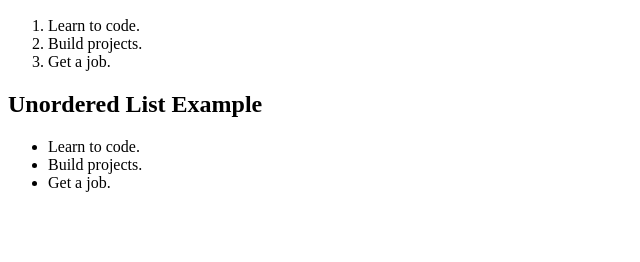
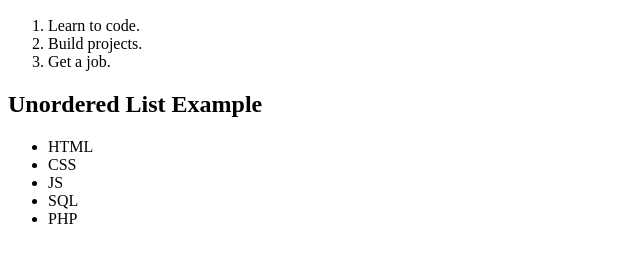
Before and after one commit to bookaneers/m1-321-code-solutions, a website: page html-lists/index.html in a window 1280 px wide. Shown: the part 110-372 px from the top of the page, without its empty margins (0-640 px from the left). Drawn offline with Linux system fonts and the light colour scheme.

Commit message:
Completed html-lists.

```diff
--- a/html-lists/index.html
+++ b/html-lists/index.html
@@ -15,9 +15,11 @@
   </ol>
   <h2>Unordered List Example</h2>
   <ul>
-    <li>Learn to code.</li>
-    <li>Build projects.</li>
-    <li>Get a job.</li>
+    <li>HTML</li>
+    <li>CSS</li>
+    <li>JS</li>
+    <li>SQL</li>
+    <li>PHP</li>
   </ul>
 </body>
 
```
